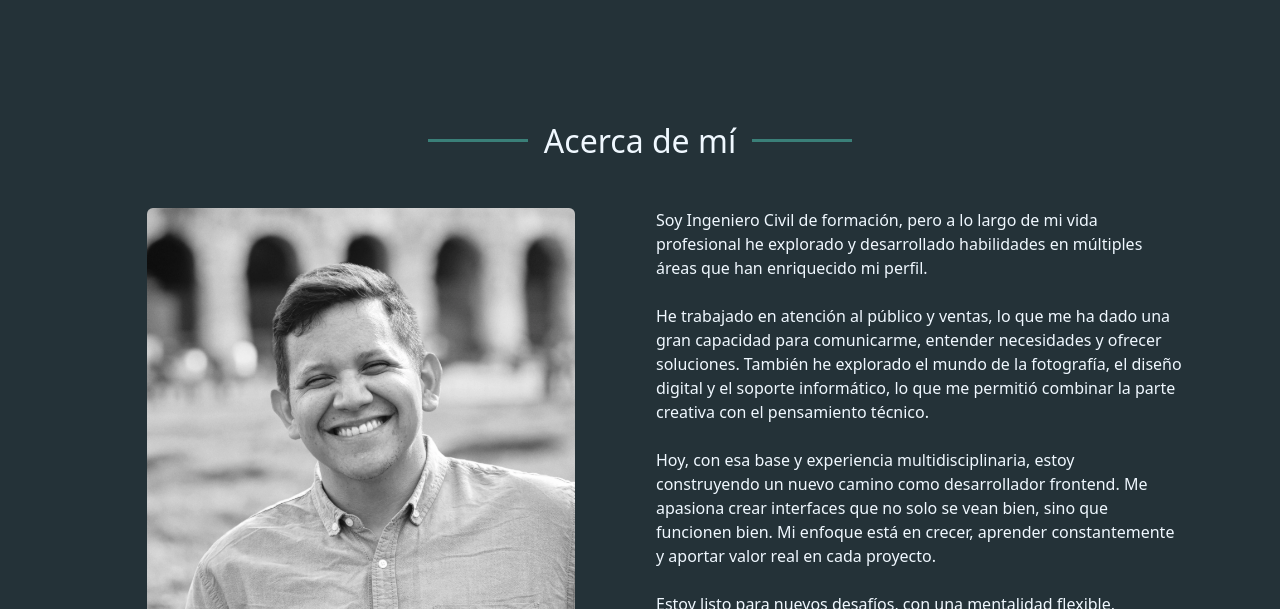
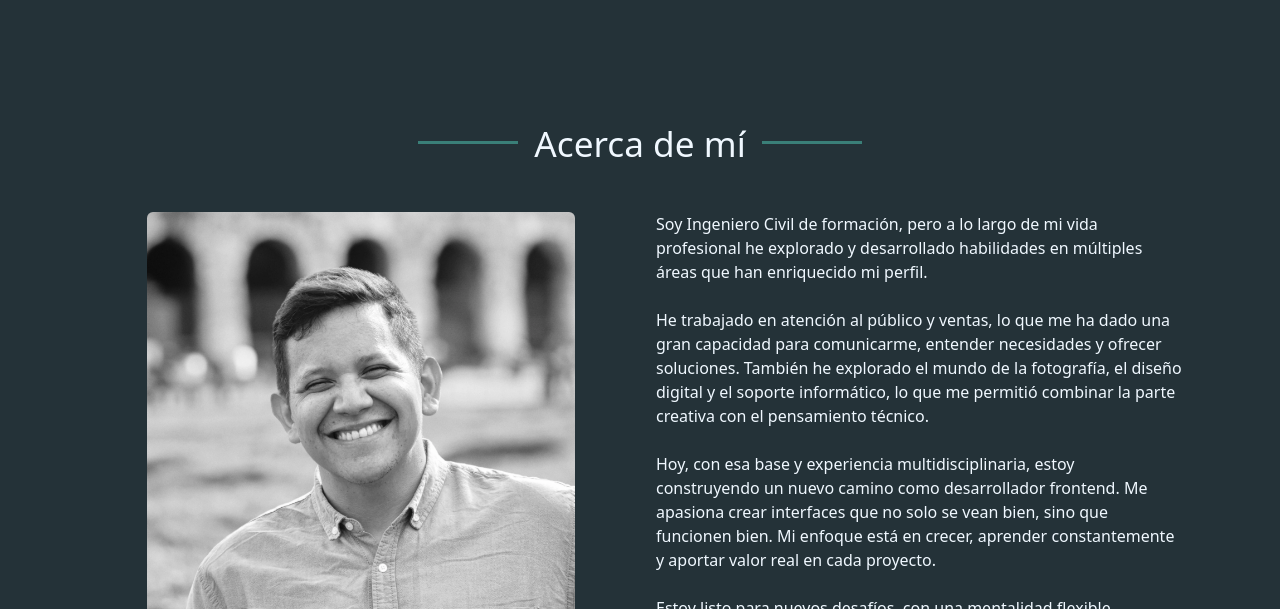
Before and after one commit to rcortesia69/rcortesia69.github.io, a plain HTML site: page Portafolio.html in a window 1280 px wide. Shown: the part 491-1100 px from the top of the page. Drawn offline with nearby package versions, Linux system fonts and the light colour scheme.

Commit message:
se arregla tamaño de el titulo acerca de mi

```diff
--- a/assets/css/style.css
+++ b/assets/css/style.css
@@ -82,7 +82,9 @@ body {
     background-color: #3a7f78; /* o el color verde que estés usando */
     max-width: 100px;
   }
-
+.titulo-seccion h2{
+    font-size: 2.2rem;
+}
 ul li{
     font-size: 2rem;
 }
```
Also changed, not shown: Portafolio.html (+1 -1 lines).
